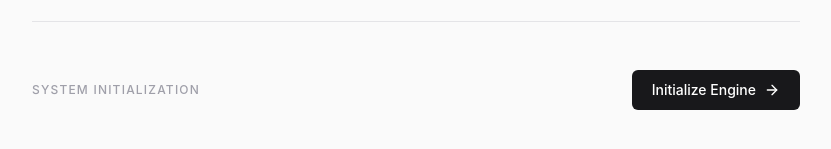
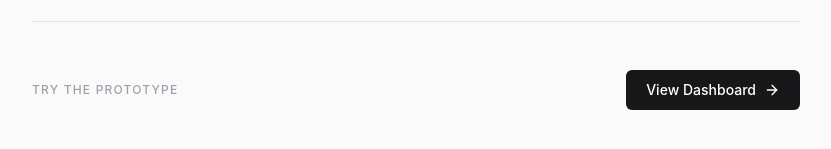
Before and after one commit to Sejpal-Raghav/narrative-placement-optimization, a Next.js app: page / in a window 1280 px wide. Shown: the part 617-766 px from the top of the page, without its empty margins (224-1055 px from the left). Built offline with nearby package versions, Linux system fonts and the light colour scheme.

Commit message:
Update CTA text and add Demo Data badge

```diff
--- a/src/app/dashboard/page.tsx
+++ b/src/app/dashboard/page.tsx
@@ -87,7 +87,10 @@ export default function Dashboard() {
     <Layout>
       <div className="p-8 max-w-[1400px] mx-auto">
         <header className="mb-8">
-          <h2 className="text-2xl font-semibold text-zinc-900 tracking-tight">Yield Optimizer Engine</h2>
+          <div className="flex items-center gap-3">
+            <h2 className="text-2xl font-semibold text-zinc-900 tracking-tight">Yield Optimizer Engine</h2>
+            <span className="px-2 py-0.5 rounded-md bg-zinc-100 text-zinc-600 border border-zinc-200 text-[10px] font-semibold uppercase tracking-wider">Demo Data</span>
+          </div>
           <p className="text-sm text-zinc-500 mt-1.5 max-w-2xl leading-relaxed">
             Dynamically schedule ad breaks and paywalls by correlating content tension with session drop-off risk.
             Avoid lulls, monetize plateaus.
--- a/src/app/page.tsx
+++ b/src/app/page.tsx
@@ -57,13 +57,13 @@ export default function LandingPage() {
         {/* CTA */}
         <div className="border-t border-zinc-200 pt-12 flex items-center justify-between">
           <div className="text-xs text-zinc-400 font-medium uppercase tracking-widest">
-            System Initialization
+            Try the Prototype
           </div>
           <Link
             href="/dashboard"
             className="flex items-center gap-2 bg-zinc-900 text-white px-5 py-2.5 rounded-md text-sm font-medium hover:bg-zinc-800 transition-colors focus-visible:outline-none focus-visible:ring-2 focus-visible:ring-zinc-900 focus-visible:ring-offset-2"
           >
-            Initialize Engine
+            View Dashboard
             <ArrowRight size={16} />
           </Link>
         </div>
```
